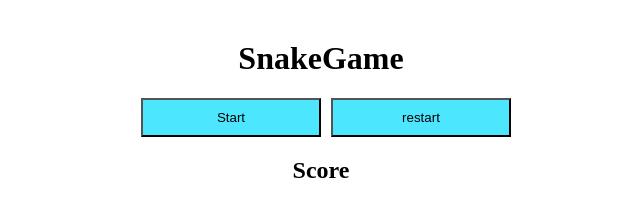
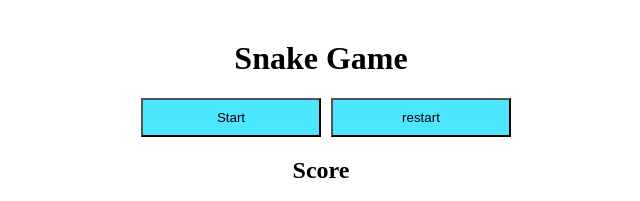
Before and after one commit to hakimi-tech/Snake-Game, a plain HTML site: page index.html in a window 1280 px wide. Shown: the top 201 px of the page, 319-959 px from the left. Drawn offline with Linux system fonts and the light colour scheme.

Commit message:
Update index.html

```diff
--- a/index.html
+++ b/index.html
@@ -3,7 +3,7 @@
         <link rel="stylesheet" href="style.css">
     </head>
     <body>
-        <h1>SnakeGame</h1>
+        <h1>Snake Game</h1>
         <div class="btn">
         <button id="start">Start</button>
         <button id="restart">restart</button>
```
